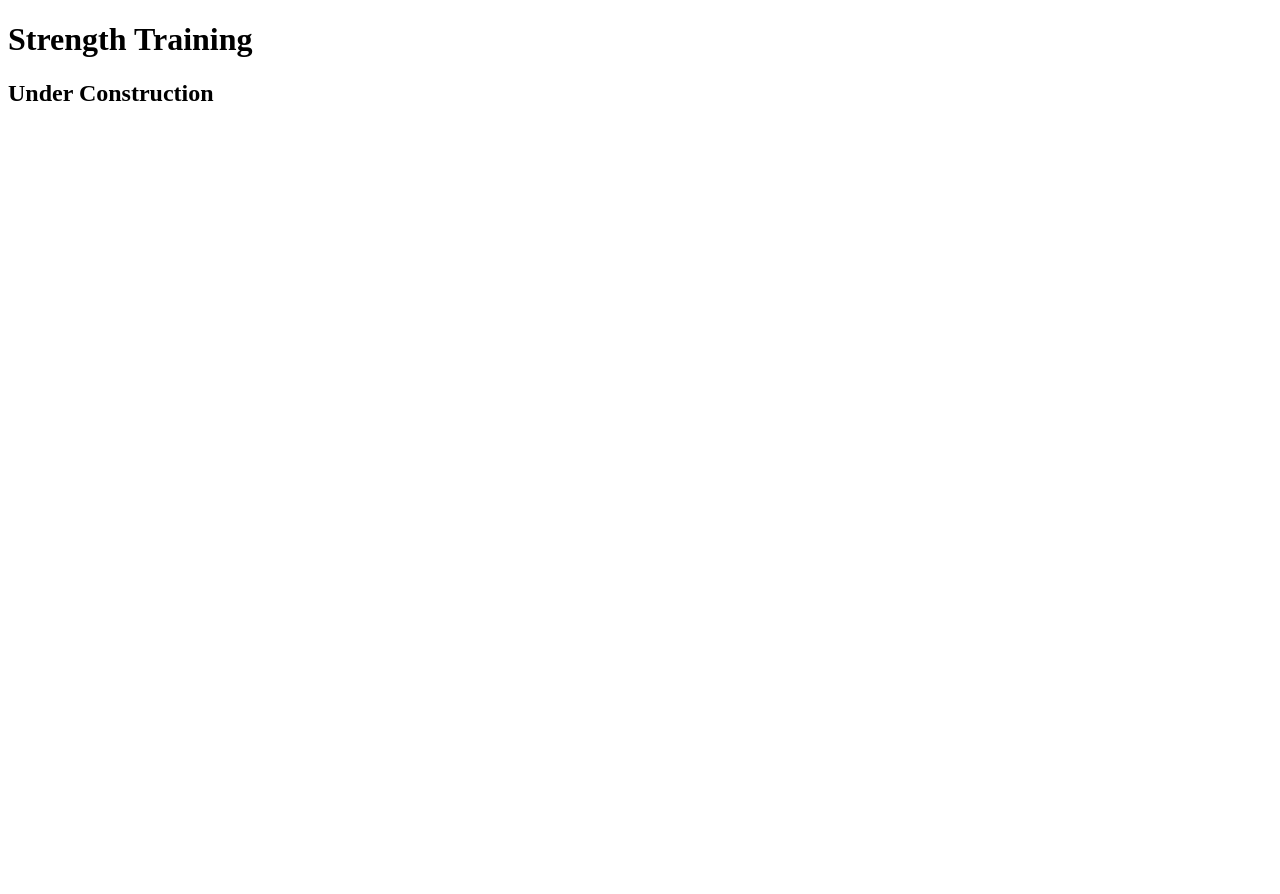
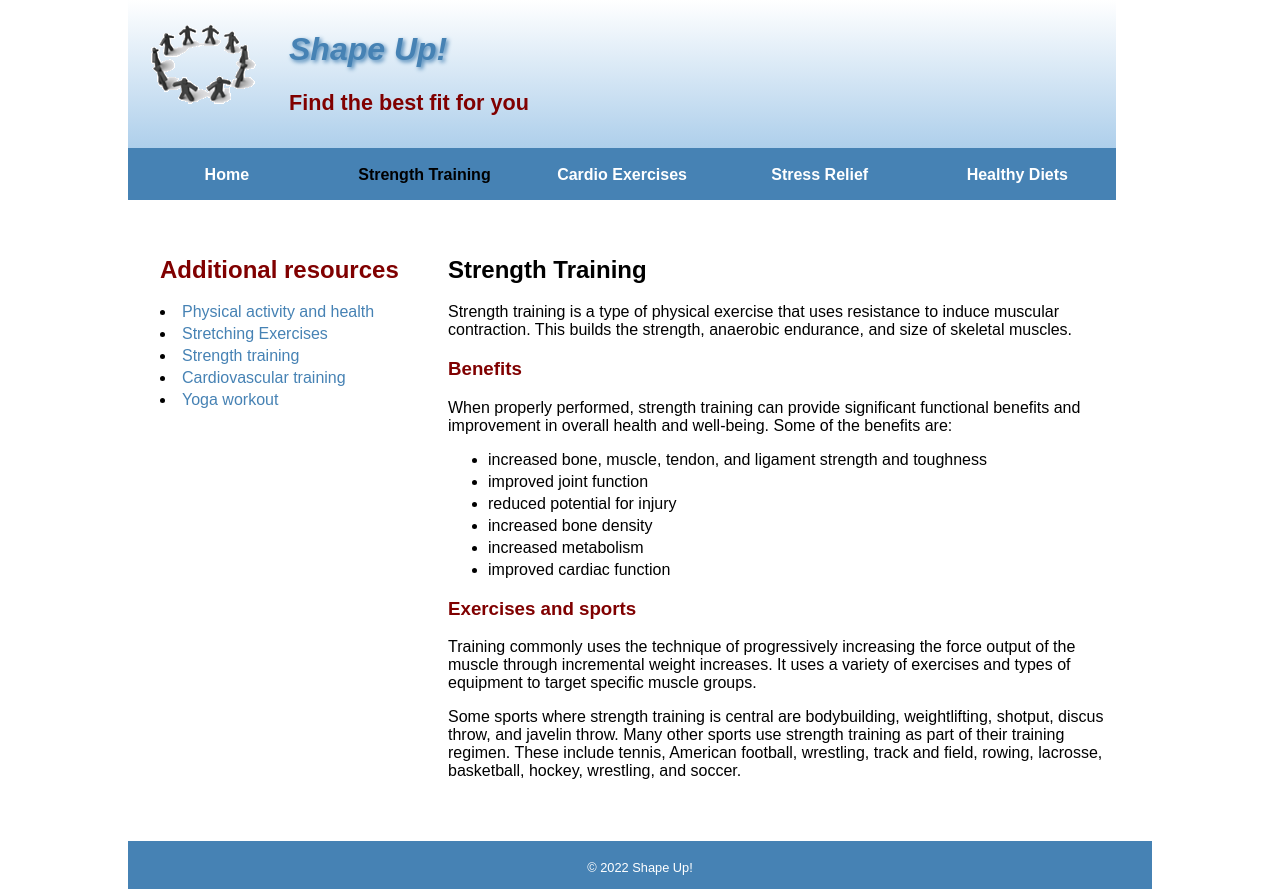
Before and after one commit to adeleon885/cis148-fall-shapeup, a plain HTML site: page shape_up_exercises/strength/index.html in a window 1280 px wide. Before the commit the page ends 800 px from the top, so only its background shows below. Drawn offline with nearby package versions, Linux system fonts and the light colour scheme; some packages are replaced by stand-ins of ours; files that its build step writes are made by us from their sources; a script that the page names is missing.

Commit message:
Add files via upload
M9 Case Study (Shape Up!)

```diff
--- a/shape_up_exercises/strength/index.html
+++ b/shape_up_exercises/strength/index.html
@@ -4,12 +4,76 @@
 <head>
 	<meta charset="utf-8">
 	<title>Shape Up! | Strength Training</title>
+    <link rel="shortcut icon" href="favicon2.ico">
+    <link rel="stylesheet" href="strength.css">
+    <meta name="viewport" content="width=device-width, initial-scale=1">
+    <link rel="stylesheet" href="styles/slicknav.css">
+    <script src="https://code.jquery.com/jquery-3.6.0.min.js"></script>
+    <script src="js/jquery.slicknav.min.js"></script>
+    <script type="text/javascript">
+        $(document).ready(function(){
+            $('#nav_menu').slicknav({prependTo:"#mobile_menu"});
+        });
+    </script>
 </head>
 
 <body>
+		<header>
+			<a href="index.html"> <img src="shape_up_logo.png" alt="Shape Up Logo"></a>
+			<h1>Shape Up!</h1>
+			<h3 id="header2">Find the best fit for you</h3>
+		</header>
+		<nav id="mobile_menu"></nav>
+		<nav id="nav_menu">
+			<ul>
+				<li><a href="index.html" >Home</a></li>
+				<li><a href="strength/index.html" class="current">Strength Training</a></li>
+				<li><a href="cardio/index.html">Cardio Exercises</a></li>
+				<li><a href="stress/index.html">Stress Relief</a></li>
+				<li><a href="diet/index.html">Healthy Diets</a></li>
+			</ul>
+		</nav>
 	<main>
-	    <h1>Strength Training</h1>
-		<h2>Under Construction</h2>
-	</main>
+		<aside>
+			<h2 id="AR">Additional resources</h2>
+			<blockquote>
+			<ul>
+				<li> <a href="https://www.ncbi.nlm.nih.gov/pmc/articles/PMC9710390/" class="class2" >Physical activity and health</a></li>
+				<li> <a href="https://www.mayoclinic.org/healthy-lifestyle/fitness/in-depth/stretching/art-20546848" class="class2" >Stretching Exercises</a></li>
+				<li> <a href="https://www.mayoclinic.org/healthy-lifestyle/fitness/in-depth/strength-training/art-20046670" class="class2" >Strength training</a></li>
+				<li> <a href="https://www.healthline.com/health/fitness-exercise/cardio-exercises-list" class="class2" >Cardiovascular training</a></li>
+				<li> <a href="https://www.self.com/gallery/power-yoga-workout" class="class2" >Yoga workout</a></li>
+			</ul>
+			</blockquote>
+		</aside>
+		<article>
+        <h2 id="header3">Strength Training</h2>
+        <p> Strength training is a type of physical exercise that uses resistance to induce muscular contraction.
+			This builds the strength, anaerobic endurance, and size of skeletal muscles.
+        </p>
+        <h3 class="class1"> Benefits</h3>
+            <p>When properly performed, strength training can provide significant functional benefits and improvement in overall health and well-being. Some
+				of the benefits are:
+            </p>
+			<ul>
+				<li>increased bone, muscle, tendon, and ligament strength and toughness</li>
+				<li>improved joint function</li>
+				<li>reduced potential for injury</li>
+				<li>increased bone density</li>
+				<li>increased metabolism</li>
+				<li>improved cardiac function</li>
+			</ul>
+        <h3 class="class1">Exercises and sports</h3>
+            <p>Training commonly uses the technique of progressively increasing the force output of the muscle through incremental weight increases.
+				It uses a variety of exercises and types of equipment to target specific muscle groups.
+			</p>
+			<p>Some sports where strength training is central are bodybuilding, weightlifting, shotput, discus throw, and javelin throw. Many other sports use strength training as
+				 part of their training regimen. These include tennis, American football, wrestling, track and field, rowing, lacrosse, basketball, hockey, wrestling, and soccer.
+			</p>
+		</article>
+    </main>
+    <footer>
+        <p>&copy; 2022 Shape Up!</p>
+    </footer>
 </body>
 </html>
--- /dev/null
+++ b/shape_up_exercises/strength/strength.css
@@ -0,0 +1,247 @@
+body {
+    font-family: Arial, Helvetica, sans-serif;
+    font-size: 100%;
+    max-width: 1024px;
+    width: 95%;
+    margin: 0 auto;
+    padding: 0 1em;
+}
+
+header {
+    border-bottom: 0.125em solid steelblue;
+    background-image: linear-gradient(
+        white 0%, rgb(174, 207, 235) 100%);
+    padding: 1em 0.5em;
+    width: 95%;
+}
+
+img {
+    float: left;
+    margin-right: 1em;
+    width: 100%;
+    max-width: 140px;
+    min-width: 70px;
+    height: auto;
+}
+
+h1 {
+    color: steelblue;
+    text-shadow: 2px 2px 4px;
+    font-style: italic;
+}
+
+#header2 {
+    font-size: 1.35em;
+}
+
+aside blockquote ul {
+    padding-left: 0;
+    list-style-position: inside;
+    margin-left: 0;
+}
+
+aside blockquote ul li {
+    margin-bottom: 0.25em;
+    padding-left: -1.25em; /* Adjust padding as needed */
+    text-indent: -2.5em; /* Negative text indent for bullet alignment */
+}
+
+a.class1:link, a.class1:visited {
+    color: maroon;
+}
+
+a.class1:hover, a.class1:focus { color: steelblue }
+
+a.class2:link, a.class2:visited {
+    color: steelblue;
+}
+
+a.class2:hover, a.class2:focus { color: maroon }
+
+footer p {
+    font-size: 0.8em;
+    text-align: center;
+    color: white;
+    padding: 1.5em;
+}
+
+ul li {
+    margin-bottom: 0.25em;
+}
+
+
+footer {
+    clear: both;
+    background-color: steelblue;
+    height: 3em;
+}
+
+#AR {
+    color: maroon;
+    align-items: center;
+    text-decoration: none;
+}
+
+header {
+    padding: 10px;
+    padding-left: 5px;
+    width: 95%;
+}
+
+/* CSS for operation of the menus */
+#nav_menu {
+    width: 100%;
+}
+#nav_menu ul {
+    list-style-type: none;
+    position: relative;
+    padding: 0;
+    margin: 0;
+    width: 100%;
+}
+#nav_menu ul li {
+    float: left;
+    position: relative;
+}
+#nav_menu ul ul {
+    display: none;
+    position: absolute;
+    top: 100%;
+    left: 0;
+    margin-top: 0;
+    padding: 0;
+}
+#nav_menu ul ul li ul {
+    position: absolute;
+    left: 100%;
+    top: 0;
+}
+#nav_menu ul li.lastitem ul li ul {
+    left: -100%;
+}
+#nav_menu ul li:hover > ul {
+    display: block;
+}
+
+#nav_menu > ul::after {
+    content: "";
+    clear: both;
+    display: block;
+}
+/* CSS for formatting the menus */
+#nav_menu ul {
+    margin: 0;
+    padding: 0;
+    max-width: 96.5%;
+}
+#nav_menu ul ul {
+    display: none;
+    position: absolute;
+    top: 100%;
+    left: 0;
+    margin-top: 0;
+    padding: 0;
+}
+
+#nav_menu ul li {
+    width: 20%;
+}
+#nav_menu ul li a {
+    text-align: center;
+    display: block;
+    width: 100%;
+    padding: 1em 0;
+    text-decoration: none;
+    background-color: steelblue;
+    color: white;
+    font-weight: bold;}
+#nav_menu ul li a.current {
+    color: black;
+}
+#nav_menu ul li a:hover, #nav_menu ul li a:focus {
+    background-color: lightsteelblue;
+}
+#nav_menu ul ul li {
+    margin: 0;
+    padding: 0;
+}
+
+h3 {
+    color: maroon;
+}
+
+a {
+    text-decoration: none;
+}
+
+#mobile_menu {
+    display: none;
+}
+
+#nav_menu ul {
+    display: flex;
+    flex-basis: 100%;
+    justify-content: space-between;
+    list-style-type: none;
+    margin: 0;
+    padding: 0;
+}
+
+#nav_menu ul li {
+    flex-basis: 20%;
+    flex: 1;
+    text-align: center;
+}
+main {
+    display: flex;
+    padding: 2em;
+}
+article {
+    flex-basis: 70% !important;
+    flex: 3;
+}
+aside {
+    flex-basis: 30% !important;
+    flex: 1;
+}
+
+@media only screen and (max-width: 796px) {
+    #nav_menu { display: none; }
+    #mobile_menu {
+        display: block;
+        background-color: steelblue !important;
+        color: white;
+    }
+    .slicknav_menu {
+        background-color: steelblue !important;
+        padding: 3px !important;
+    }
+    header {
+        display: flex;
+        flex-direction: column;
+        align-items: center;
+    }
+    header h2, header h3, header img {
+        margin-left: 0;
+    }
+    head img {
+        float: none;
+        margin-left: 0;
+        width: 60px;
+    }
+    main {
+        flex-direction: column;
+    }
+    article {
+        order: 1;
+    }
+    aside {
+        order: 2;
+        width: 95.95;
+        margin: 0;
+    }
+    footer {
+        text-align: center;
+        padding: 1em;
+    }
+}
```
Also changed, not shown: shape_up_exercises/strength/favicon2.ico (added), shape_up_exercises/strength/shape_up_logo.png (added).
